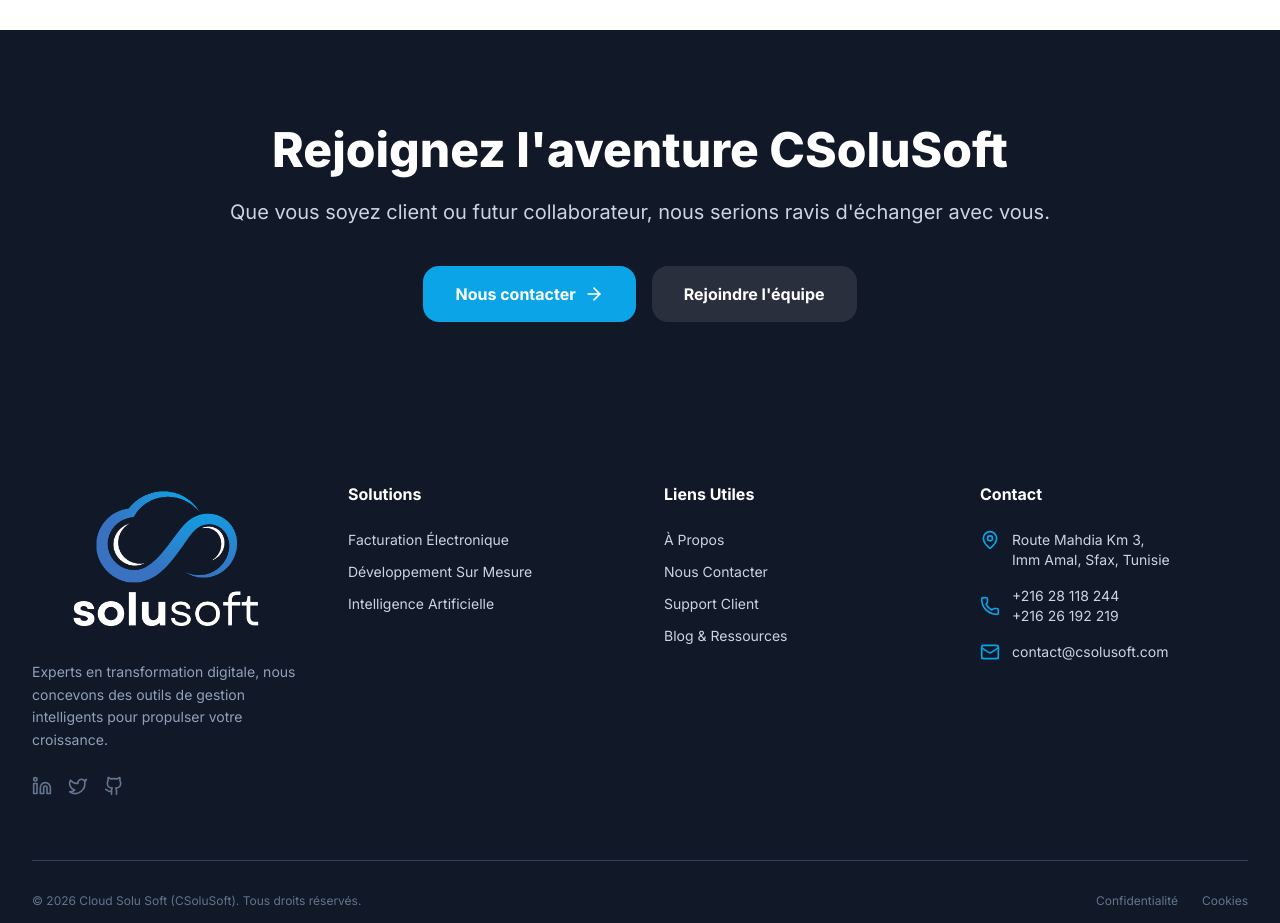
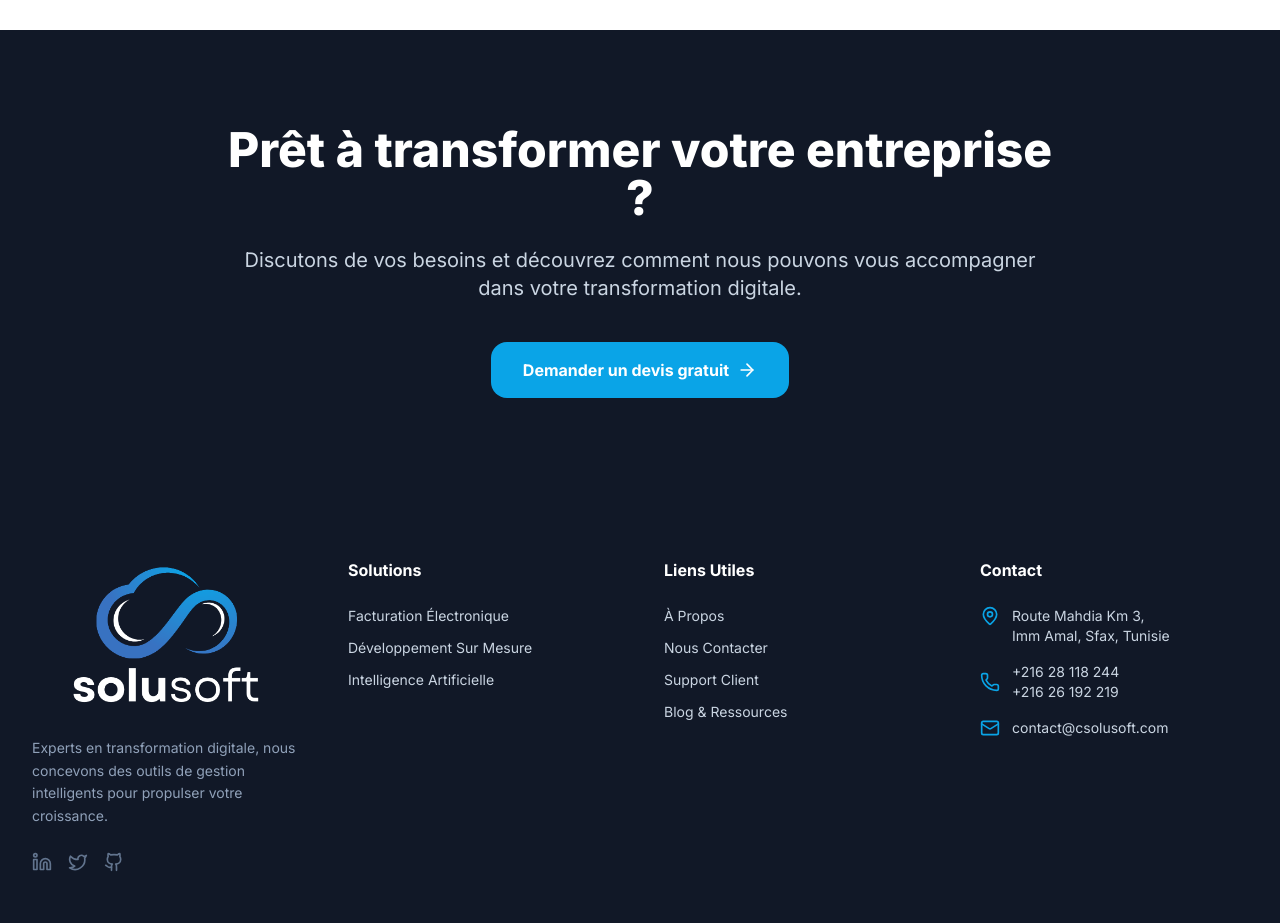
Before and after one commit to hwidifiras/Csolusoft-website, a React (Vite) app: page /#/a-propos in a window 1280 px wide. Shown: the part 2900-3823 px from the top of the page. Built offline with nearby package versions, Linux system fonts and the light colour scheme.

Commit message:
Changing about us last section content

```diff
--- a/pages/About.tsx
+++ b/pages/About.tsx
@@ -206,25 +206,19 @@
       <section className="py-24 bg-dark-900">
         <div className="max-w-4xl mx-auto px-4 sm:px-6 lg:px-8 text-center">
           <h2 className="text-3xl md:text-5xl font-extrabold text-white mb-6">
-            Rejoignez l'aventure CSoluSoft
+            Prêt à transformer votre entreprise ?
           </h2>
           <p className="text-xl text-slate-300 mb-10">
-            Que vous soyez client ou futur collaborateur, nous serions ravis d'échanger avec vous.
+            Discutons de vos besoins et découvrez comment nous pouvons vous accompagner dans votre transformation digitale.
           </p>
           <div className="flex flex-col sm:flex-row justify-center gap-4">
             <Link
               to={Page.Contact}
               className="px-8 py-4 bg-accent-500 text-white rounded-2xl font-bold hover:bg-accent-600 transition-all flex items-center justify-center space-x-2"
             >
-              <span>Nous contacter</span>
+              <span>Demander un devis gratuit</span>
               <ArrowRight className="w-5 h-5" />
             </Link>
-            <a
-              href="mailto:careers@csolusoft.com"
-              className="px-8 py-4 bg-white/10 text-white rounded-2xl font-bold hover:bg-white/20 transition-all"
-            >
-              Rejoindre l'équipe
-            </a>
           </div>
         </div>
       </section>
```
